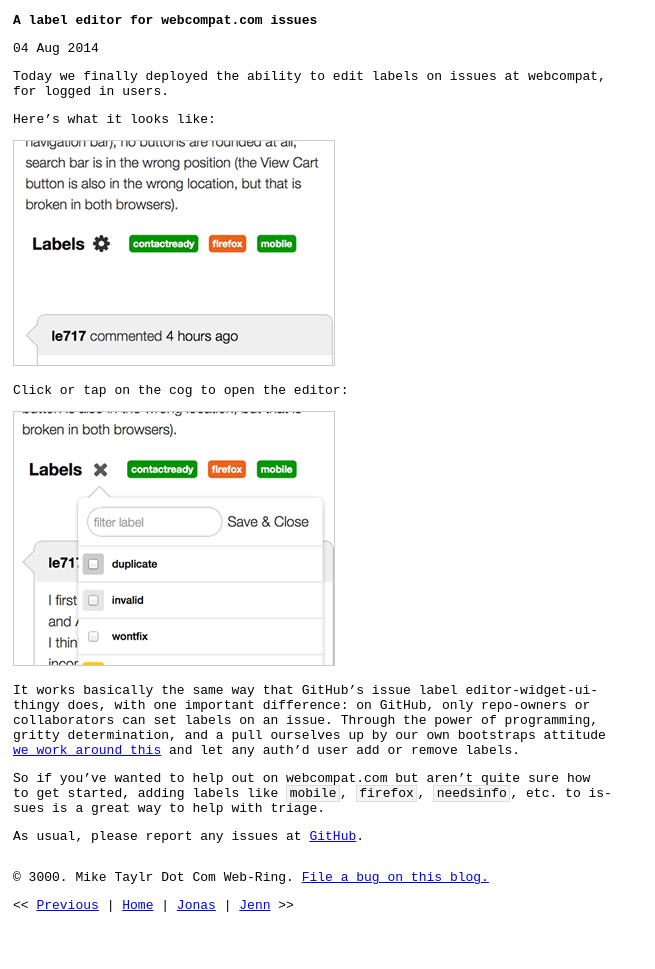
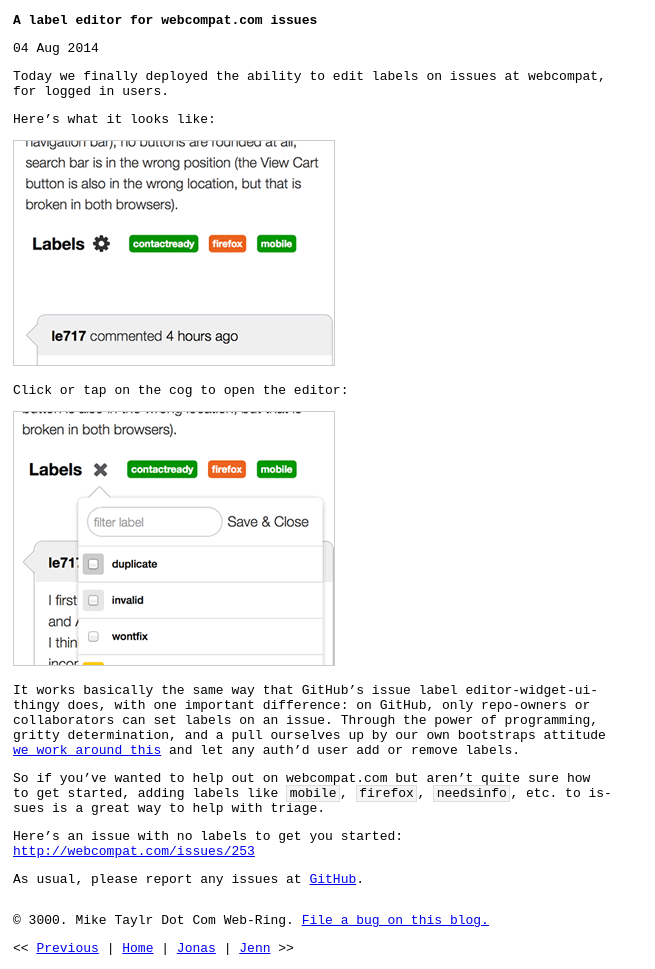
Before and after one commit to miketaylr/miketaylr.com-blog, a Jekyll site: the page built from _posts/2014-08-04-label-editor-on-webcompat-dot-com.md, in a window 1280 px wide. Shown: the whole page, without its empty margins (0-655 px from the left). Built offline with Jekyll 4.4.1, drawn with Linux system fonts in a browser that asks for light colours; Markdown is read by kramdown in place of the engine named in the settings; before the commit the page ends 926 px from its top, so only the background shows below that.

Commit message:
Added an example.

```diff
--- a/_posts/2014-08-04-label-editor-on-webcompat-dot-com.md
+++ b/_posts/2014-08-04-label-editor-on-webcompat-dot-com.md
@@ -18,7 +18,10 @@
 
 So if you've wanted to help out on webcompat.com but aren't quite sure how to get started, adding labels like `mobile`, `firefox`, `needsinfo`, etc. to issues is a great way to help with triage.
 
+Here's an issue with no labels to get you started: [http://webcompat.com/issues/253][253]
+
 As usual, please report any issues at [GitHub][issues].
 
 [api]: https://github.com/webcompat/webcompat.com/blob/748a8a401675986dfa415937d1d9577917943cc9/webcompat/api/endpoints.py#L107-L118
 [issues]: https://github.com/webcompat/webcompat.com/issues/
+[253]: http://webcompat.com/issues/253
```
